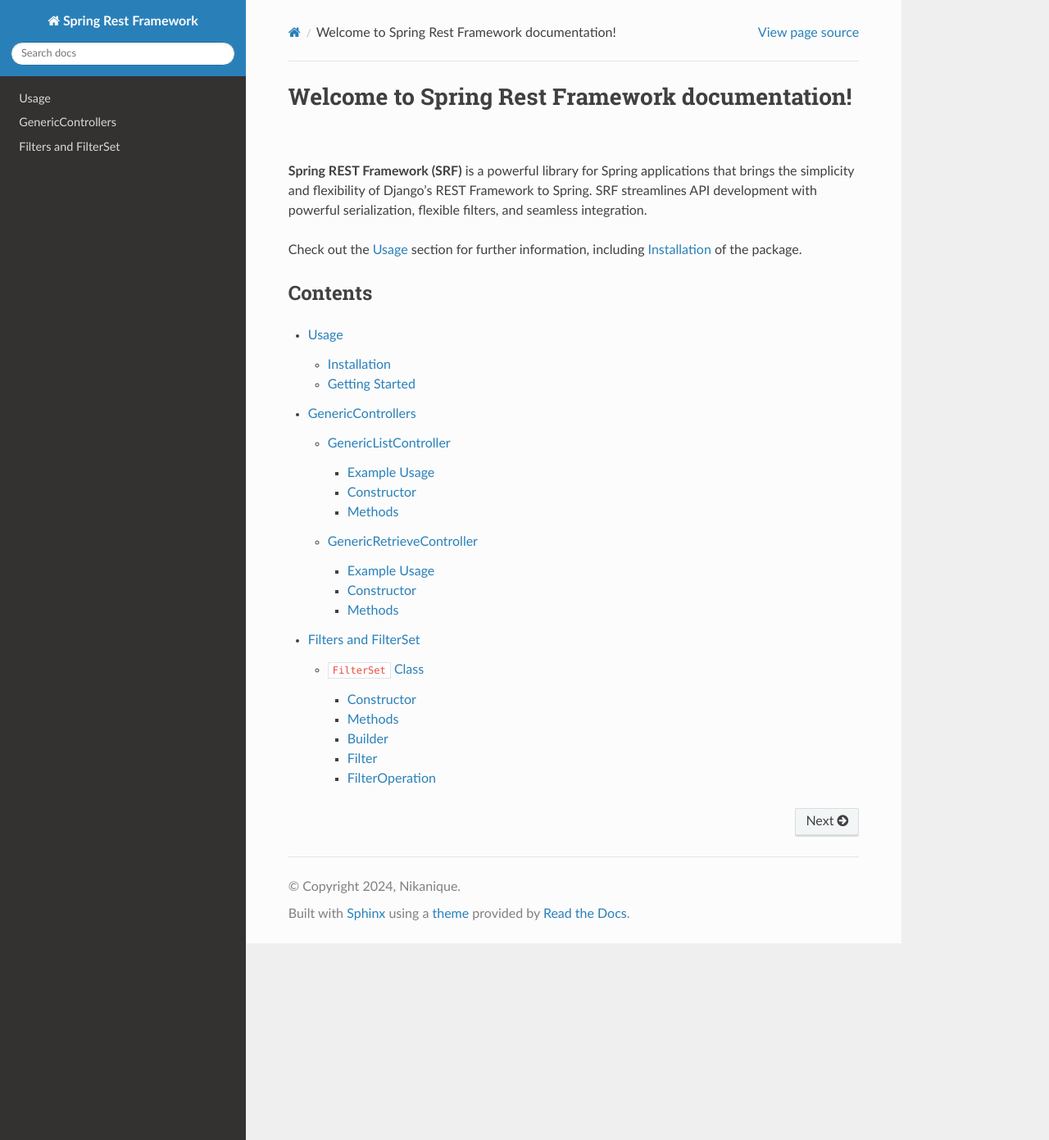
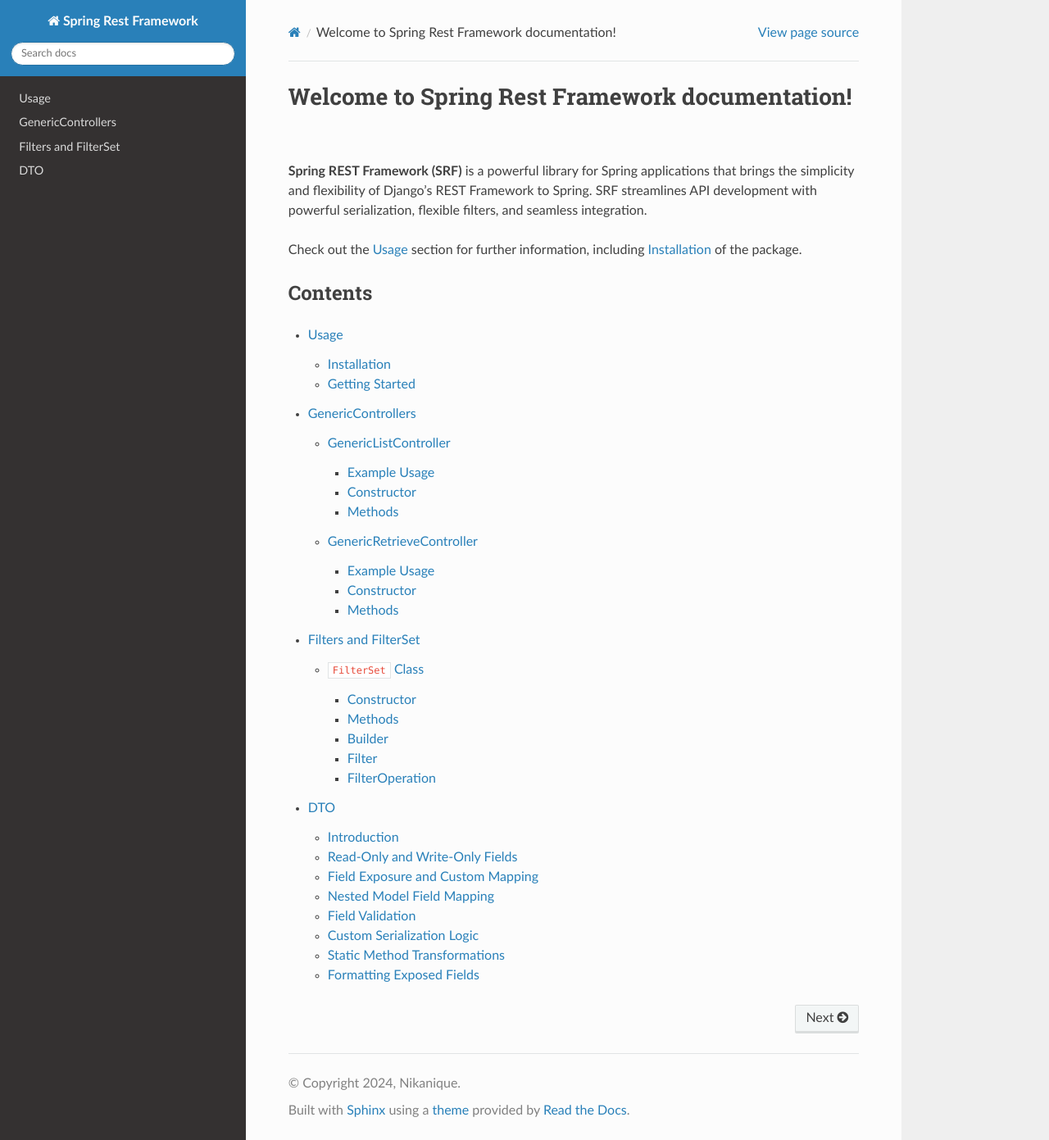
Before and after one commit to nikanique/spring-rest-framework-tutorial, a Sphinx documentation site: the page built from docs/source/index.rst, in a window 1280 px wide and 1391 px high. Shown: the whole window at 82% size. Built offline with Sphinx 7.4.7 and the Read the Docs theme 3.1.0, drawn with Linux system fonts in a browser that asks for light colours; pages that are not in the unit, such as notebooks, are missing from menus; some of the changed lines change nothing that is shown.

Commit message:
feat:dto

```diff
--- /dev/null
+++ b/docs/source/Dto.rst
@@ -0,0 +1,154 @@
+
+DTO
+=====
+
+DTO (Data Transfer Object) classes are crucial components in modern applications for efficiently transferring data between layers or across services. The provided `Dto` class serves as a powerful base class, offering a wide range of features to enhance data validation, serialization and deserialization.
+
+Introduction
+------------
+
+The `Dto` class supports for:
+
+- **Field exposure**: Controls how model's fields are serialized and deserialized.
+- **Field validation**: Enforces constraints on input data.
+- **Custom serialization logic**: Allows fine-grained control over JSON output.
+- **Field mapping**: Maps DTO fields to model fields, including nested relationships.
+- **Read-only and write-only fields**: Restricts field accessibility as needed, only for output, or input.
+
+The examples below illustrate how to leverage these features in your DTO classes.
+
+Read-Only and Write-Only Fields
+-------------------------------
+
+**Description**
+- **Read-only fields**: Included in the serialized output but cannot be set during deserialization.
+- **Write-only fields**: Can be set during deserialization but are not included in the serialized output.
+
+**Implementation**::
+
+    @ReadOnly
+    private Long id;
+
+    @WriteOnly
+    private Long countryId;
+
+**Example Use Case**
+In the `CarDTO` class:
+- `id` is a read-only field, ensuring the client cannot modify it.
+- `countryId` is a write-only field, allowing seamless association with a country by its ID during object creation.
+
+Field Exposure and Custom Mapping
+---------------------------------
+
+**Description**
+The `@Expose` annotation allows customization of:
+
+- **Source**: Specify the origin of the field value, including nested fields.
+- **Custom format**: Format the output value (e.g., decimal places, number formatting).
+- **Static method processing**: Apply a transformation to the field value via a static method.
+
+**Implementation**::
+
+    @Expose(source = "year", methodName = "getTheDecade")
+    @ReadOnly
+    private Integer decade;
+
+    @Expose(source = "country__continent")
+    @ReadOnly
+    private String continent;
+
+**Example**
+- `decade` is derived from the `year` field using the static method `getTheDecade`.
+- `continent` maps to the `country__continent` field, a nested relationship in the model.
+
+Nested Model Field Mapping
+--------------------------
+
+**Description**
+DTOs support filtering and serialization of nested model fields using a double underscore (``__``) notation in the `@Expose` annotation's `source` parameter. This allows seamless representation of related model data.
+
+**Implementation**::
+
+    @Expose(source = "country__continental__population", format = "#,###")
+    @ReadOnly
+    private Integer population;
+
+**Example Use Case**
+In `CarDTO`, `population` maps to a nested model field (`country.continental.population`) and formats the value with thousands separators.
+
+Field Validation
+----------------
+
+**Description**
+The `@FieldValidation` annotation and the `validate` method enforce constraints on input fields to ensure data integrity.
+
+**Features**
+- Minimum/maximum length constraints.
+- Nullability checks.
+- Custom validation logic in the overridden `validate` method.
+
+**Implementation**::
+
+    @FieldValidation(minLength = 3, nullable = false)
+    private String company;
+
+**Example**
+In `ApplianceDTO`:
+- `company` must have at least three characters and cannot be null.
+- Custom validation in the `validate` method further restricts the value of `company` (e.g., cannot be "BMW").
+
+Custom Serialization Logic
+--------------------------
+
+**Description**
+The `toRepresent` method allows developers to override default serialization behavior and define how the DTO should be represented in JSON.
+
+**Implementation**::
+
+    public static ObjectNode toRepresent(ObjectNode node) {
+        ObjectMapper mapper = new ObjectMapper();
+        ObjectNode wrapperNode = mapper.createObjectNode();
+        wrapperNode.set("data", node);
+        wrapperNode.put("description", "hello");
+        return wrapperNode;
+    }
+
+**Example**
+In `ApplianceDTO`, `toRepresent` wraps the serialized object in a custom JSON structure with a `description` field.
+
+Static Method Transformations
+-----------------------------
+
+**Description**
+The `@Expose` annotation's `methodName` parameter enables field value transformations using static methods.
+
+**Implementation**::
+
+    @Expose(source = "year", methodName = "getTheDecade")
+    @ReadOnly
+    private Integer decade;
+
+    public static Integer getTheDecade(Object value) {
+        return (Integer) value / 10;
+    }
+
+**Example**
+The `getTheDecade` method processes the `year` field, converting it into a decade value.
+
+Formatting Exposed Fields
+-------------------------
+
+**Description**
+Use the `format` parameter in the `@Expose` annotation to specify custom output formats for fields.
+
+**Implementation**::
+
+    @Expose(format = "{.2f}")
+    private Float mark;
+
+    @Expose(format = "#,###")
+    private Integer population;
+
+**Example**
+- `mark` is formatted to two decimal places.
+- `population` uses a thousands separator.
--- a/docs/source/index.rst
+++ b/docs/source/index.rst
@@ -17,3 +17,4 @@ Contents
    GenericControllers
    Serialization
    Filters
+   Dto
```
